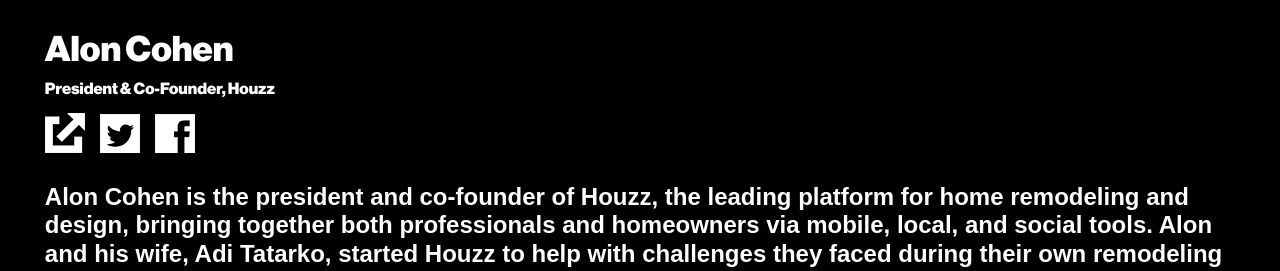
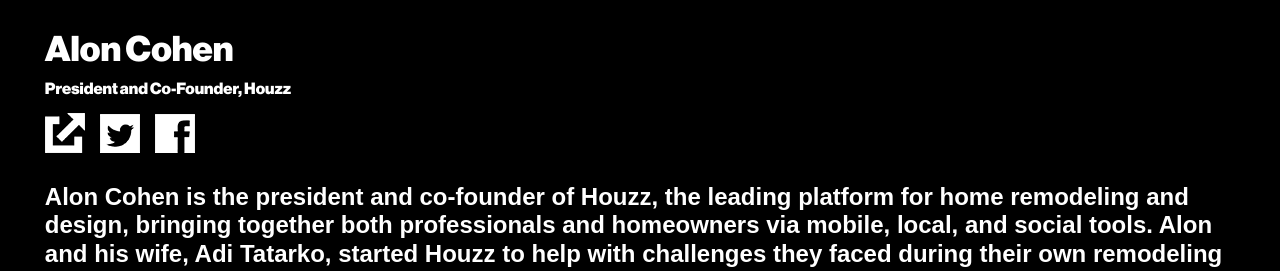
Before and after one commit to bizweekgraphics/2015-design-site, a Jekyll site: the page built from _posts/2014-11-05-speakers-cohen.markdown, in a window 1280 px wide and 900 px high, scrolled down 554 px. Shown: the part 341-612 px from the top of the window. Built offline with Jekyll 4.4.1, drawn with Linux system fonts in a browser that asks for light colours; some web fonts are replaced.

Commit message:
Updated session info and italicized book
Houzz and Bierut updates

```diff
--- a/_posts/2014-11-04-speakers-tatarko.markdown
+++ b/_posts/2014-11-04-speakers-tatarko.markdown
@@ -8,6 +8,6 @@
 image: tatarko.png
 https://twitter.com/houzz
 website: http://www.houzz.com/user/adi-t
-session: 2
+session: 3
 ---
 Adi Tatarko is the CEO and co-founder of Houzz, the leading platform for home remodeling and design, bringing together both professionals and homeowners via mobile, local, and social tools. Adi and her husband, Alon Cohen, started Houzz to help with challenges they faced during their own remodeling process. Today, millions of homeowners and more than 500,000 active home professionals connect through Houzz.com and its mobile apps every month, sharing their photos, advice, and product recommendations. Earlier in her career, Adi founded a software company that developed products and services for the high-tech industry. She lives in Palo Alto with her husband and three boys. In her spare time, she still enjoys looking at inspiring home design and renovating the rest of her own house, one room at a time.
--- a/_posts/2014-11-05-speakers-cohen.markdown
+++ b/_posts/2014-11-05-speakers-cohen.markdown
@@ -4,10 +4,10 @@
 layout: speaker
 permalink: cohen
 speaker: Alon Cohen
-jobtitle: President & Co-Founder, Houzz
+jobtitle: President and Co-Founder, Houzz
 image: cohen.png
 twitter: https://twitter.com/houzz
 website: http://www.houzz.com/user/alonc
-session: 2
+session: 3
 ---
 Alon Cohen is the president and co-founder of Houzz, the leading platform for home remodeling and design, bringing together both professionals and homeowners via mobile, local, and social tools. Alon and his wife, Adi Tatarko, started Houzz to help with challenges they faced during their own remodeling process. Today, millions of homeowners and more than 500,000 active home professionals connect through Houzz.com and its mobile apps every month, sharing their photos, advice, and product recommendations. Earlier in his career, Alon was a senior director of engineering at eBay, where he helped start the company’s developer APIs and manage technology teams responsible for eBay Stores, ProStores, advertising, and analytics. Before that, he worked in various software development roles and co-founded a software company with his wife. Alon lives in Palo Alto with his wife and three boys and enjoys traveling the world and playing basketball with his sons, both of which he hopes to do more often.
--- a/_posts/2014-11-09-speakers-bierut.markdown
+++ b/_posts/2014-11-09-speakers-bierut.markdown
@@ -15,4 +15,4 @@
 
 Bierut has won hundreds of design awards, and his work is represented in the permanent collections of the Museum of Modern Art and the Metropolitan Museum of Art in New York, and the Musée des Arts Décoratifs in Montreal. He served as president of the New York Chapter of the American Institute of Graphic Arts from 1988 to 1990 and is president emeritus of AIGA National. He also serves as on the boards of the Architectural League of New York and New Yorkers for Parks. Bierut was elected to the Alliance Graphique Internationale in 1989 and to the Art Directors Club Hall of Fame in 2003, and he was awarded the profession’s highest honor, the AIGA Medal, in 2006. In 2008, he was named winner in the Design Mind category of the Cooper-Hewitt National Design Awards.
 
-Bierut is a senior critic in graphic design at the Yale School of Art and a senior faculty fellow at the Yale School of Management. He writes frequently about design and is the co-editor of the five-volume series Looking Closer: Critical Writings on Graphic Design, published by Allworth Press. His commentaries about graphic design in everyday life have been heard nationally on the Public Radio International program Studio 360. In 2002, Bierut co-founded Design Observer, a blog of design and cultural criticism; today the site is the largest design publication in the world, with over a million site visits a month. Bierut’s book 79 Short Essays on Design was published in 2007 by Princeton Architectural Press.
+Bierut is a senior critic in graphic design at the Yale School of Art and a senior faculty fellow at the Yale School of Management. He writes frequently about design and is the co-editor of the five-volume series Looking Closer: Critical Writings on Graphic Design, published by Allworth Press. His commentaries about graphic design in everyday life have been heard nationally on the Public Radio International program Studio 360. In 2002, Bierut co-founded Design Observer, a blog of design and cultural criticism; today the site is the largest design publication in the world, with over a million site visits a month. Bierut’s book <em>79 Short Essays on Design</em> was published in 2007 by Princeton Architectural Press.
```
